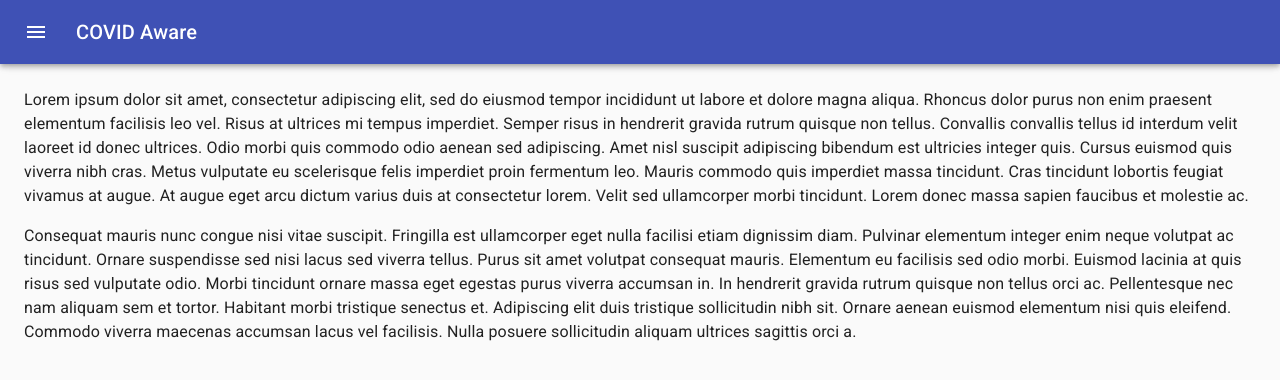
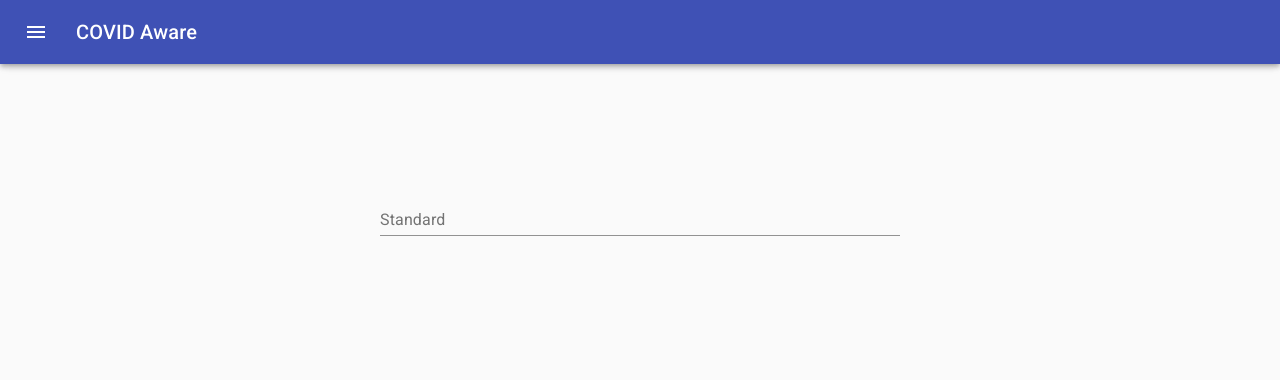
Before and after one commit to kx-chen/covid-aware, a React (Create React App) app in the folder frontend/covid-aware/: page / in a window 1280 px wide. Shown: the top 380 px of the page. Built offline with nearby package versions, Linux system fonts and the light colour scheme.

Commit message:
Made the front page

```diff
--- a/frontend/covid-aware/src/App.js
+++ b/frontend/covid-aware/src/App.js
@@ -1,8 +1,10 @@
-import React from 'react';
-import clsx from 'clsx';
-import { makeStyles, useTheme } from '@material-ui/core/styles';
-import CssBaseline from '@material-ui/core/CssBaseline';
-import Typography from '@material-ui/core/Typography';
+import React from "react";
+import clsx from "clsx";
+import { makeStyles, useTheme } from "@material-ui/core/styles";
+import CssBaseline from "@material-ui/core/CssBaseline";
+import Typography from "@material-ui/core/Typography";
+import TextField from "@material-ui/core/TextField";
+import Container from "@material-ui/core/Container";
 
 import Topbar from "./components/Topbar.jsx";
 import Sidebar from "./components/Sidebar.jsx";
@@ -11,10 +13,10 @@ const drawerWidth = 240;
 
 const useStyles = makeStyles((theme) => ({
   root: {
-    display: 'flex',
+    display: "flex",
   },
   appBar: {
-    transition: theme.transitions.create(['margin', 'width'], {
+    transition: theme.transitions.create(["margin", "width"], {
       easing: theme.transitions.easing.sharp,
       duration: theme.transitions.duration.leavingScreen,
     }),
@@ -22,7 +24,7 @@ const useStyles = makeStyles((theme) => ({
   appBarShift: {
     width: `calc(100% - ${drawerWidth}px)`,
     marginLeft: drawerWidth,
-    transition: theme.transitions.create(['margin', 'width'], {
+    transition: theme.transitions.create(["margin", "width"], {
       easing: theme.transitions.easing.easeOut,
       duration: theme.transitions.duration.enteringScreen,
     }),
@@ -31,7 +33,7 @@ const useStyles = makeStyles((theme) => ({
     marginRight: theme.spacing(2),
   },
   hide: {
-    display: 'none',
+    display: "none",
   },
   drawer: {
     width: drawerWidth,
@@ -41,24 +43,24 @@ const useStyles = makeStyles((theme) => ({
     width: drawerWidth,
   },
   drawerHeader: {
-    display: 'flex',
-    alignItems: 'center',
+    display: "flex",
+    alignItems: "center",
     padding: theme.spacing(0, 1),
     // necessary for content to be below app bar
     ...theme.mixins.toolbar,
-    justifyContent: 'flex-end',
+    justifyContent: "flex-end",
   },
   content: {
     flexGrow: 1,
     padding: theme.spacing(3),
-    transition: theme.transitions.create('margin', {
+    transition: theme.transitions.create("margin", {
       easing: theme.transitions.easing.sharp,
       duration: theme.transitions.duration.leavingScreen,
     }),
     marginLeft: -drawerWidth,
   },
   contentShift: {
-    transition: theme.transitions.create('margin', {
+    transition: theme.transitions.create("margin", {
       easing: theme.transitions.easing.easeOut,
       duration: theme.transitions.duration.enteringScreen,
     }),
@@ -82,15 +84,36 @@ export default function PersistentDrawerLeft() {
   return (
     <div className={classes.root}>
         <CssBaseline />
-          <Topbar classes={classes} open={open} handleDrawerOpen={handleDrawerOpen}/>
-          <Sidebar classes={classes} open={open} handleDrawerClose={handleDrawerClose} theme={theme}/>
+        <Topbar
+            classes={classes}
+            open={open}
+            handleDrawerOpen={handleDrawerOpen}
+        />
+        <Sidebar
+            classes={classes}
+            open={open}
+            handleDrawerClose={handleDrawerClose}
+            theme={theme}
+        />
         <main
             className={clsx(classes.content, {
                 [classes.contentShift]: open,
             })}
         >
             <div className={classes.drawerHeader} />
-              <Typography paragraph>
+            <Container
+                maxWidth="sm"
+                style={{ height: "100vh", paddingLeft: 40, paddingRight: 40, paddingTop: 100 }}
+            >
+                <TextField
+                    id="standard-basic"
+            label="Standard"
+            style={{
+              width: "100%",
+            }}
+          />
+        </Container>
+        {/* <Typography paragraph>
                   Lorem ipsum dolor sit amet, consectetur adipiscing elit, sed do eiusmod tempor incididunt
                   ut labore et dolore magna aliqua. Rhoncus dolor purus non enim praesent elementum
                   facilisis leo vel. Risus at ultrices mi tempus imperdiet. Semper risus in hendrerit
@@ -112,7 +135,7 @@ export default function PersistentDrawerLeft() {
                   tortor. Habitant morbi tristique senectus et. Adipiscing elit duis tristique sollicitudin
                   nibh sit. Ornare aenean euismod elementum nisi quis eleifend. Commodo viverra maecenas
                   accumsan lacus vel facilisis. Nulla posuere sollicitudin aliquam ultrices sagittis orci a.
-              </Typography>
+              </Typography> */}
       </main>
     </div>
   );
```
Also changed, not shown: 1 other file (tests, documents, lock files or other folders). Lines whose indentation alone changed are shown as unchanged.
